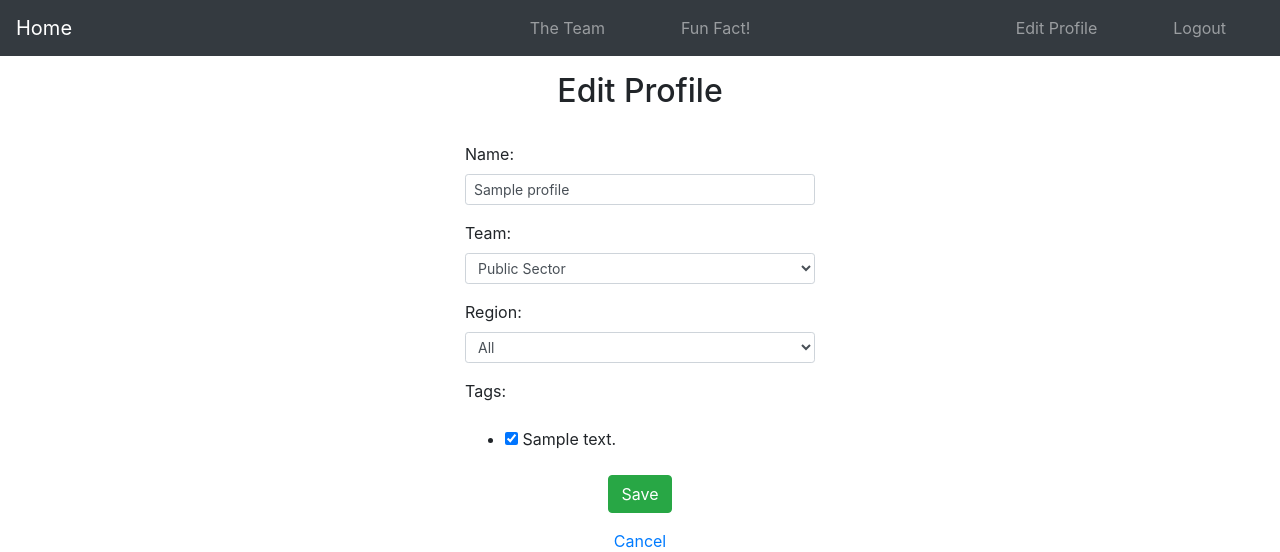
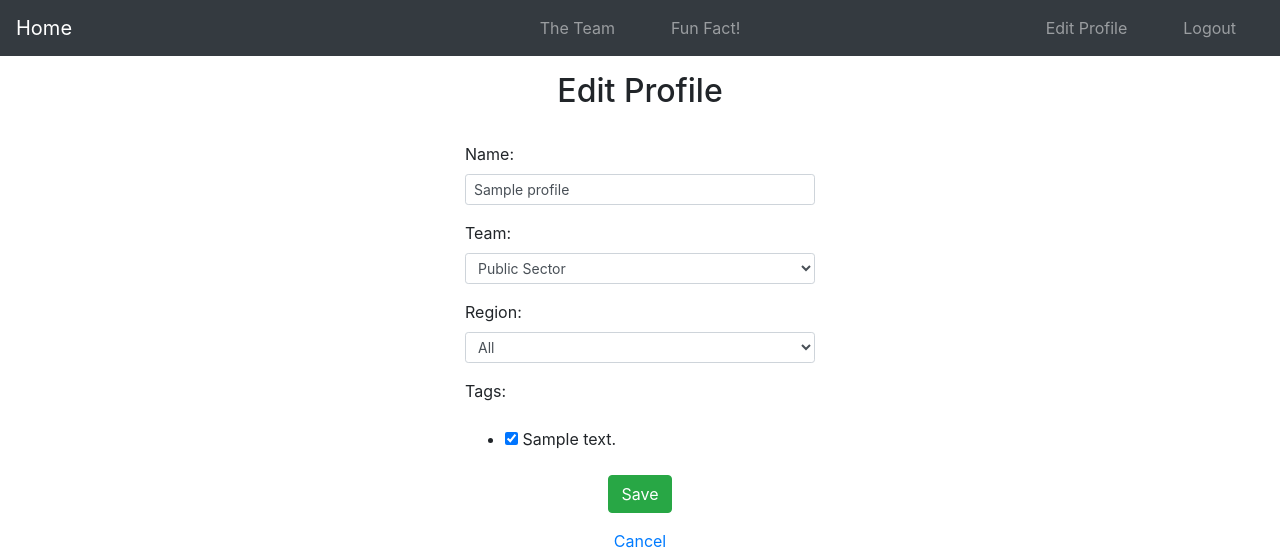
Before and after one commit to totallybradical/se-directory, a Django app: page /profiles/edit/ in a window 1280 px wide. Shown: the top 552 px of the page. Run offline with Django 3.2, Linux system fonts and the light colour scheme; a user stored in the database is signed in; tables that the repository leaves empty hold one stand-in row (values such as "Sample post"); some libraries are stand-ins or nearby versions.

Commit message:
css modifier

```diff
--- a/static/css/mysite.css
+++ b/static/css/mysite.css
@@ -1,6 +1,6 @@
 .navbar-nav > li{
-    padding-left:30px;
-    padding-right:30px;
+    padding-left:20px;
+    padding-right:20px;
   }
 
 .footer {
```
